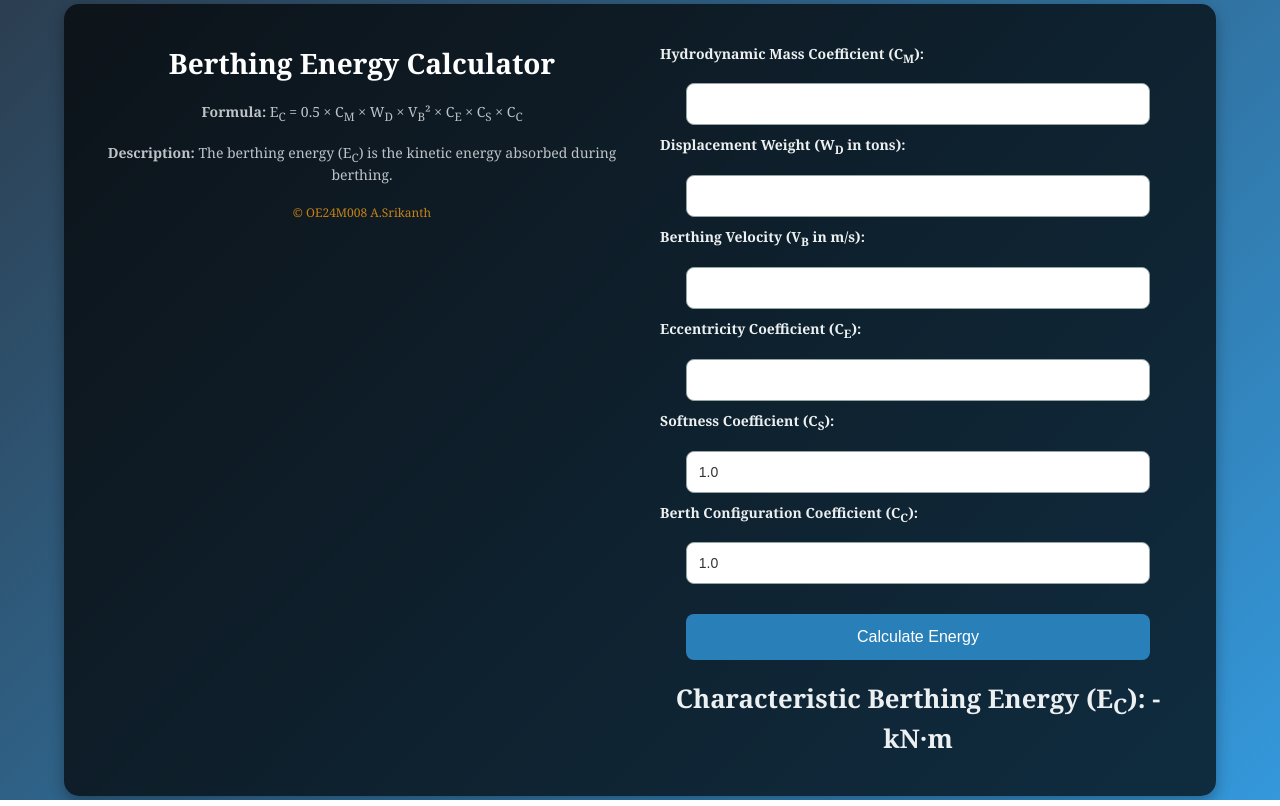
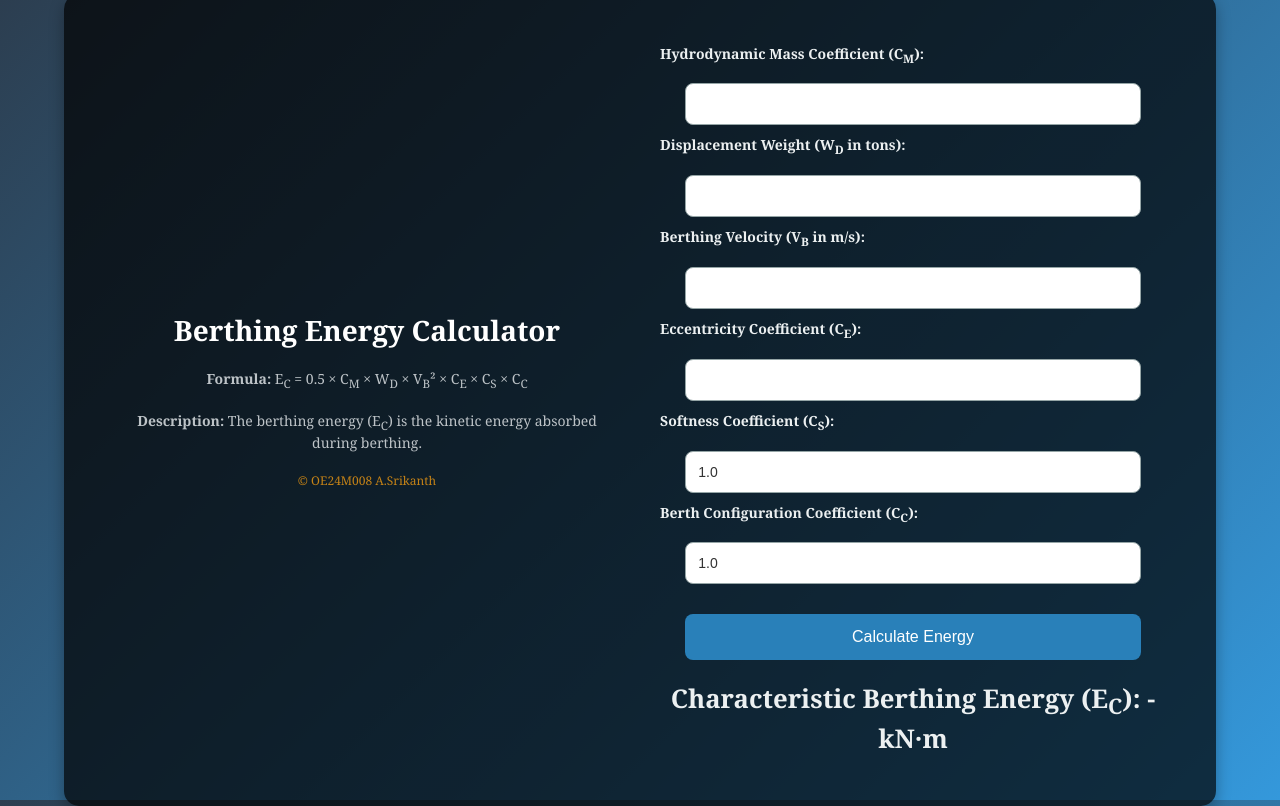
Before and after one commit to SRikanth-patel/Berthing-energy, a plain HTML site: page index.html in a window 1280 px wide. Drawn offline with Linux system fonts and the light colour scheme.

Commit message:
Update index.html

```diff
--- a/index.html
+++ b/index.html
@@ -24,7 +24,7 @@
         .container {
             display: flex;
             justify-content: space-between;
-            align-items: flex-start;
+            align-items: center;
             max-width: 1200px;
             width: 90%;
             padding: 20px;
@@ -32,19 +32,15 @@
             border-radius: 15px;
             box-shadow: 0 6px 15px rgba(0, 0, 0, 0.3);
         }
-        .left {
+        .left, .right {
             flex: 1;
             padding: 20px;
             text-align: center;
-        }
-        .right {
-            flex: 1;
-            padding: 20px;
-            text-align: center;
+            width: 100%;
         }
         h2 {
             color: #fff;
-            font-size: 28px;
+            font-size: 24px;
             margin-bottom: 20px;
         }
         .formula, .description {
@@ -70,7 +66,7 @@
             color: #333;
         }
         button {
-            width: 90%;
+            width: 100%;
             padding: 14px;
             background-color: #2980b9;
             color: #fff;
@@ -98,6 +94,25 @@
         }
         footer p {
             color: #f39c12; /* Change this to the color you prefer for the name */
+        }
+
+        @media (min-width: 768px) {
+            .container {
+                flex-direction: row;
+                padding: 30px;
+            }
+            .left, .right {
+                width: 48%;
+            }
+            h2 {
+                font-size: 28px;
+            }
+            input {
+                width: 90%;
+            }
+            button {
+                width: 90%;
+            }
         }
     </style>
 </head>
```
